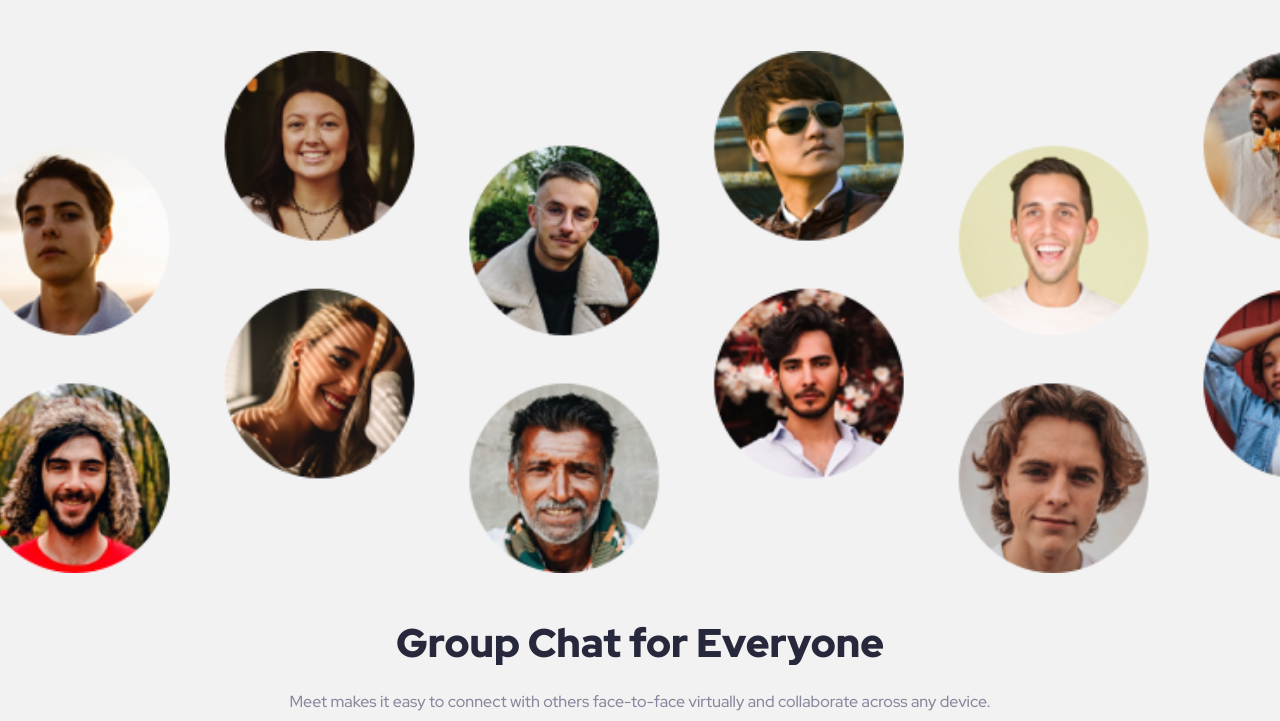
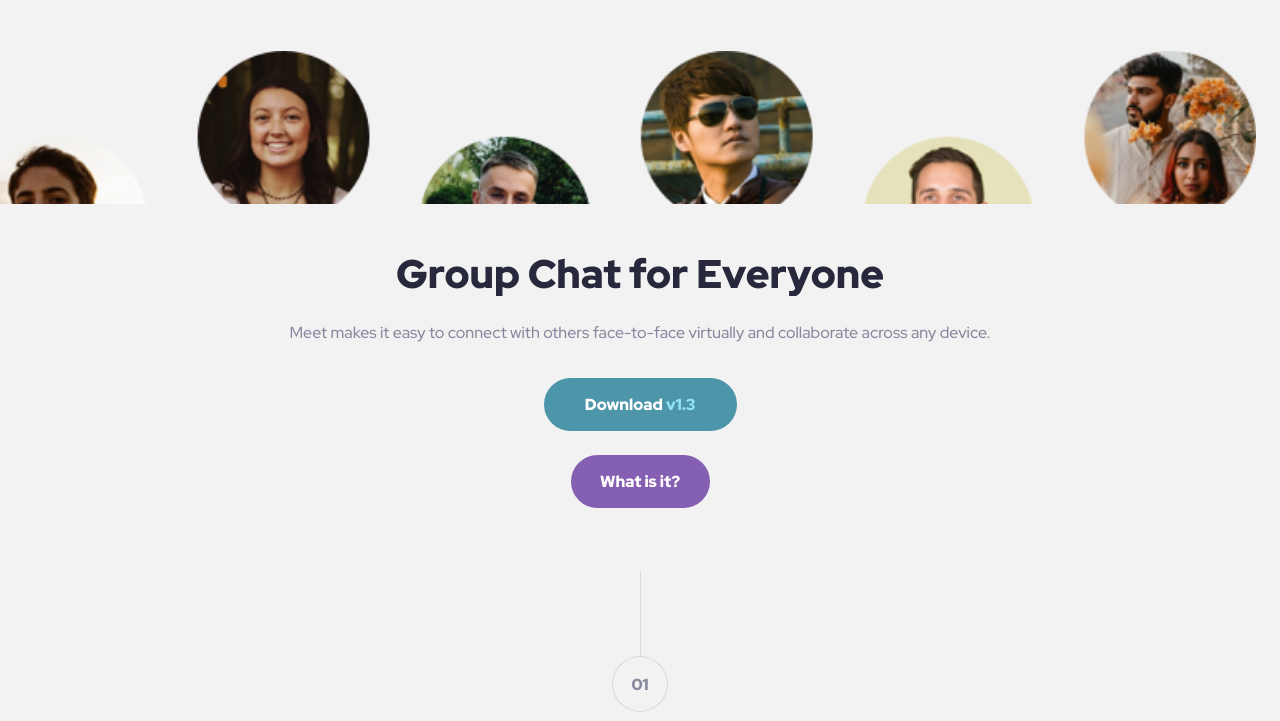
Before and after one commit to waldekglaz/FEM-Meet-landing-page, a plain HTML site: page index.html in a window 1280 px wide. Shown: the part 79-800 px from the top of the page. Drawn offline with Linux system fonts and the light colour scheme.

Commit message:
hero img replaced with hero__bg-img

```diff
--- a/css/components/_hero.scss
+++ b/css/components/_hero.scss
@@ -1,9 +1,11 @@
-.hero__img {
-  width: 110.4%;
-  height: auto;
-  display: block;
-  margin-left: -20px;
+.hero__bg-img {
+  min-width: 414px;
+  min-height: 153px;
   margin-bottom: 3rem;
+  background-image: url("../../assets/tablet/image-hero.png");
+  background-size: cover;
+  background-position: left -24px top 0;
+  background-repeat: no-repeat;
 }
 .hero__title {
   color: $clrBlack;
--- a/index.html
+++ b/index.html
@@ -19,7 +19,8 @@
     <img src="assets/logo.svg" alt="Meet logo" class="logo">
   </header>
   <div class="hero">
-    <img src="assets/tablet/image-hero.png" alt="people" class="hero__img">
+    <div class="hero__bg-img"></div>
+    <!-- <img src="assets/tablet/image-hero.png" alt="people" class="hero__img"> -->
     <h1 class="hero__title">Group Chat
       for Everyone</h1>
     <p class="hero__text">Meet makes it easy to connect with others face-to-face virtually and collaborate across any
```
Also changed, not shown: css/style.css, 1 other file.
